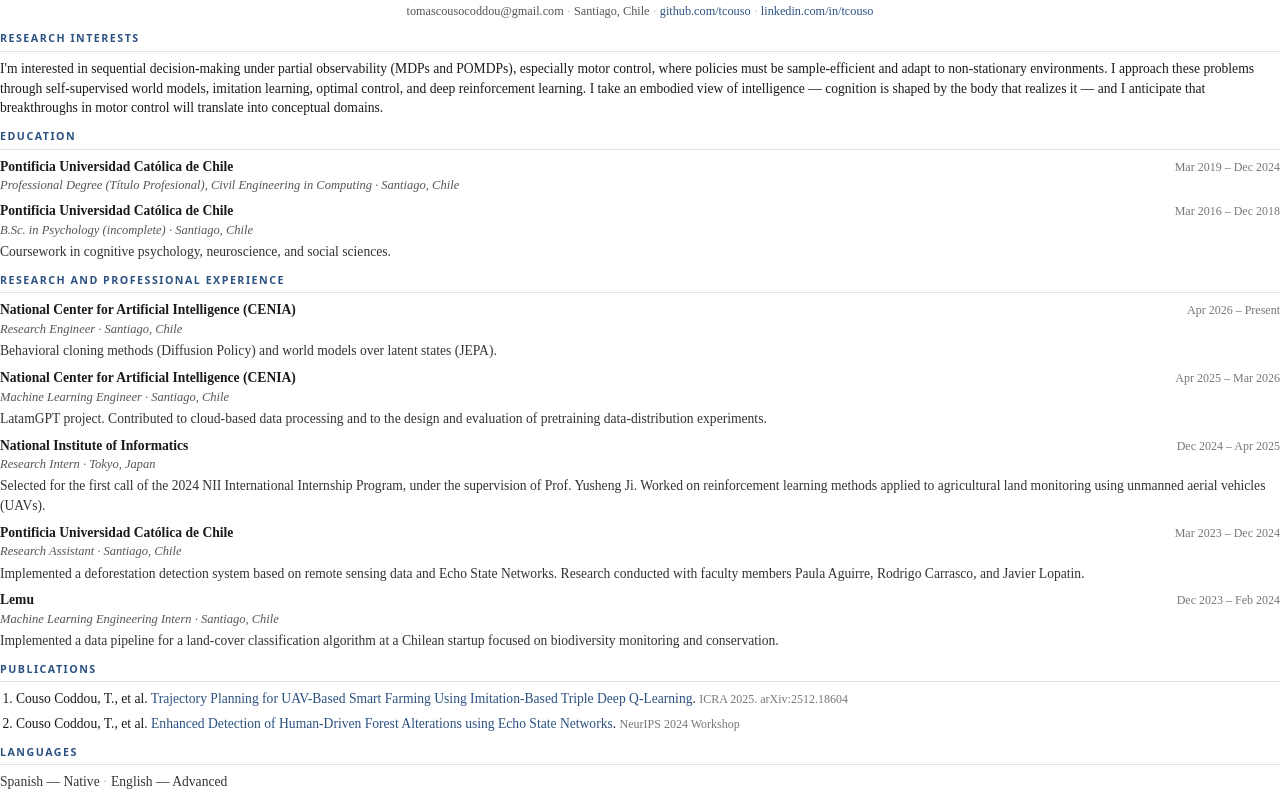
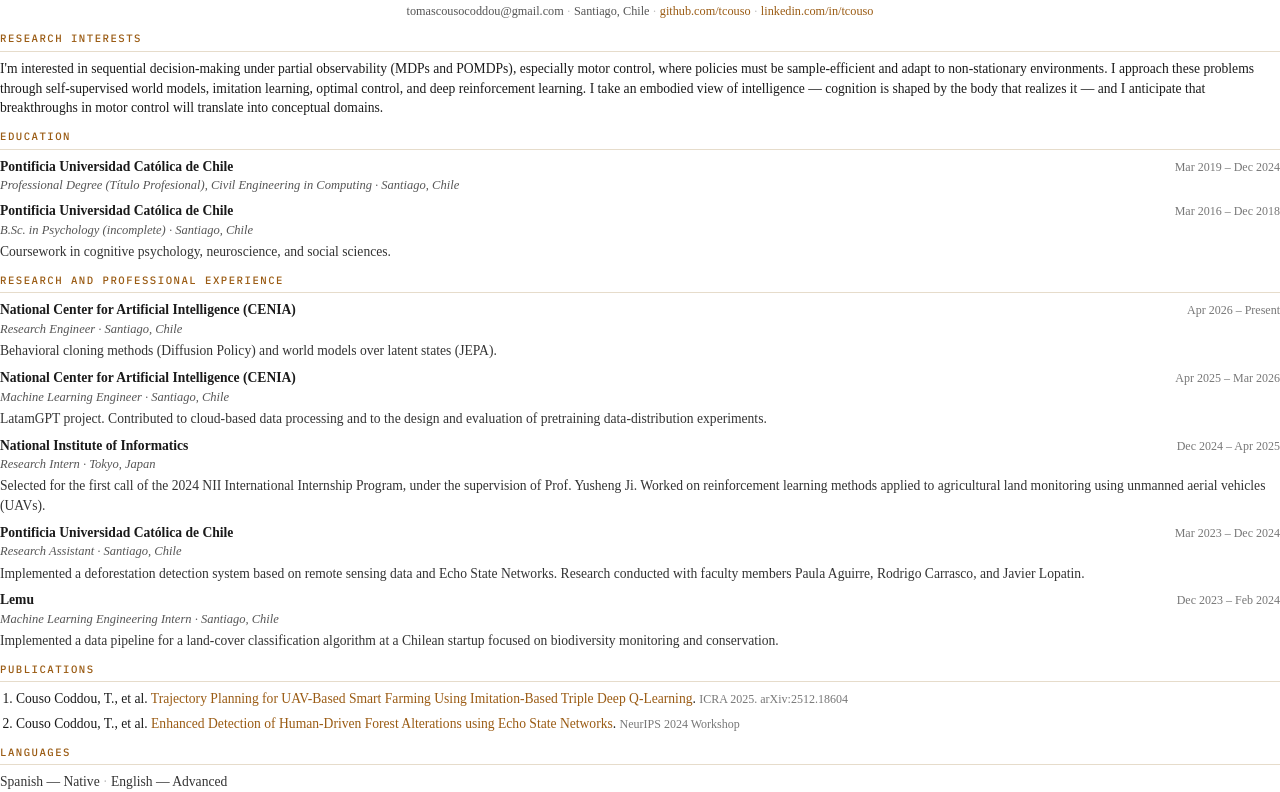
Before and after one commit to tcouso/tcouso.github.io, a plain HTML site: page cv.html in a window 1280 px wide. Shown: the part 42-834 px from the top of the page. Drawn offline with Linux system fonts and the light colour scheme.

Commit message:
Match CV accent colors and headings to the site

```diff
--- a/cv.html
+++ b/cv.html
@@ -4,6 +4,12 @@
 <meta charset="UTF-8" />
 <title>Tomás Couso Coddou — CV</title>
 <style>
+  @font-face {
+    font-family: 'IBM Plex Mono';
+    font-weight: 500;
+    src: url('fonts/ibm-plex-mono-500.woff2') format('woff2');
+  }
+
   @page { size: letter; margin: 11mm 18mm; }
 
   *, *::before, *::after { box-sizing: border-box; margin: 0; padding: 0; }
@@ -16,7 +22,7 @@
     line-height: 1.45;
   }
 
-  a { color: #2c5282; text-decoration: none; }
+  a { color: #9a5b13; text-decoration: none; }
 
   header { text-align: center; margin-bottom: 11px; }
 
@@ -36,13 +42,13 @@
   .contact span:last-child::after { content: ""; }
 
   h2 {
-    font-family: "Noto Sans", "Liberation Sans", sans-serif;
+    font-family: "IBM Plex Mono", monospace;
     font-size: 8pt;
-    font-weight: 700;
+    font-weight: 500;
     letter-spacing: 0.14em;
     text-transform: uppercase;
-    color: #2c5282;
-    border-bottom: 1px solid #dbe4f0;
+    color: #9a5b13;
+    border-bottom: 1px solid #e6dccb;
     padding-bottom: 4px;
     margin: 11px 0 7px;
   }
```
Also changed, not shown: 1 other file.
